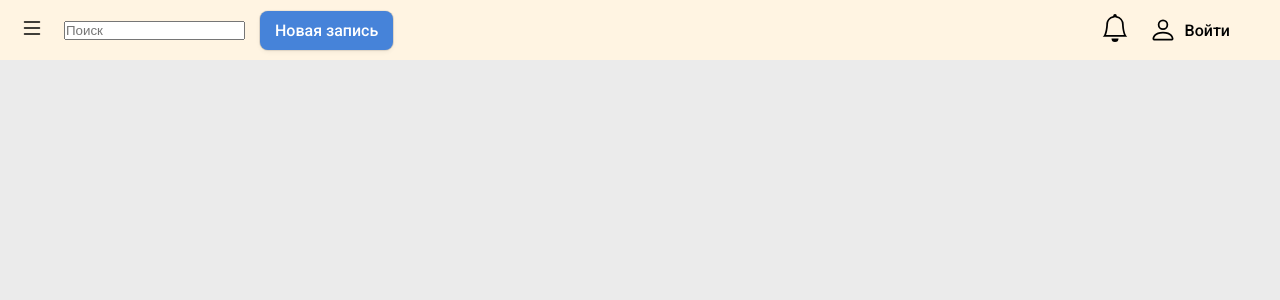
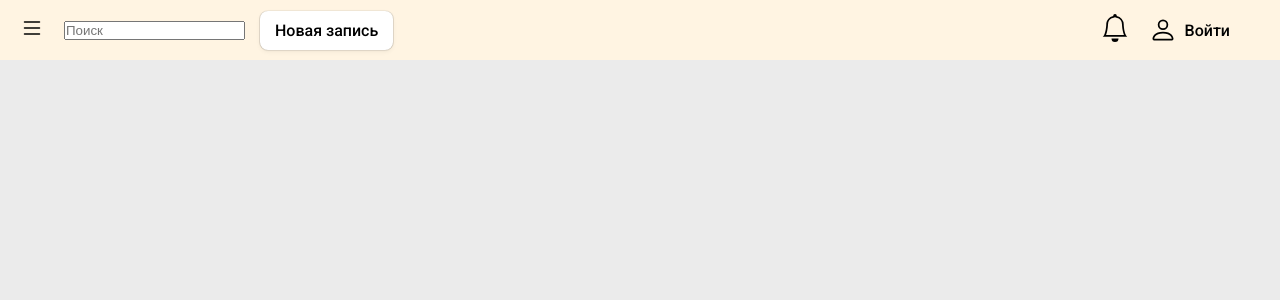
Before and after one commit to katada93/blog-client, a React (Create React App) app: page / in a window 1280 px wide. Shown: the top 300 px of the page. Built offline with nearby package versions, Linux system fonts and the light colour scheme.

Commit message:
feat: update Button component

```diff
--- a/package.json
+++ b/package.json
@@ -16,7 +16,6 @@
     "axios": "^0.24.0",
     "classnames": "^2.3.1",
     "formik": "^2.2.9",
-    "node-sass": "^6.0.1",
     "react": "^17.0.2",
     "react-dom": "^17.0.2",
     "react-redux": "^7.2.0",
--- a/src/App/App.css
+++ b/src/App/App.css
@@ -1,6 +1,7 @@
 :root {
   --primary: #4683d9;
   --secondary: #ffffff;
+  --border-radius: 8px;
 }
 
 * {
--- a/src/components/Button/Button.module.css
+++ b/src/components/Button/Button.module.css
@@ -1,6 +1,6 @@
 .button {
   max-height: 40px;
-  border-radius: 8px;
+  border-radius: var(--border-radius);
   cursor: pointer;
   padding: 10px 15px;
   font-family: 'Roboto';
@@ -17,6 +17,11 @@
     0 -1px 0 rgb(0 0 0 / 5%), -1px 0 0 rgb(0 0 0 / 5%), 1px 0 0 rgb(0 0 0 / 5%);
 }
 
+.disabled {
+  cursor: auto;
+  opacity: 0.5;
+}
+
 .primary {
   background-color: var(--primary);
   color: #ffffff;
--- a/src/components/Button/Button.props.ts
+++ b/src/components/Button/Button.props.ts
@@ -5,6 +5,8 @@ export interface ButtonProps
     ButtonHTMLAttributes<HTMLButtonElement>,
     HTMLButtonElement
   > {
-  variant: 'primary' | 'secondary';
+  variant?: 'primary' | 'secondary';
+  disabled?: boolean;
+  loading?: boolean;
   children: ReactNode;
 }
--- a/src/components/Button/Button.tsx
+++ b/src/components/Button/Button.tsx
@@ -2,13 +2,22 @@ import styles from './Button.module.css';
 import cn from 'classnames';
 import { ButtonProps } from './Button.props';
 
-export const Button = ({ children, variant, ...props }: ButtonProps) => {
+export const Button = ({
+  variant = 'primary',
+  disabled = false,
+  loading = false,
+  children,
+  ...props
+}: ButtonProps): JSX.Element => {
   return (
     <button
       className={cn(styles.button, {
         [styles.primary]: variant === 'primary',
         [styles.secondary]: variant === 'secondary',
+        [styles.disabled]: disabled,
+        [styles.loading]: loading,
       })}
+      disabled={disabled || loading}
       {...props}
     >
       {children}
--- a/src/layouts/Header/Header.tsx
+++ b/src/layouts/Header/Header.tsx
@@ -15,7 +15,7 @@ export const Header = () => {
         <div className={styles.search}>
           <input type='text' placeholder='Поиск' />
         </div>
-        <Button variant='primary'>Новая запись</Button>
+        <Button variant='secondary'>Новая запись</Button>
         <span className={styles.notification}>
           <NotificationIcon />
         </span>
```
Also changed, not shown: 2 other files (tests, documents, lock files or other folders).
